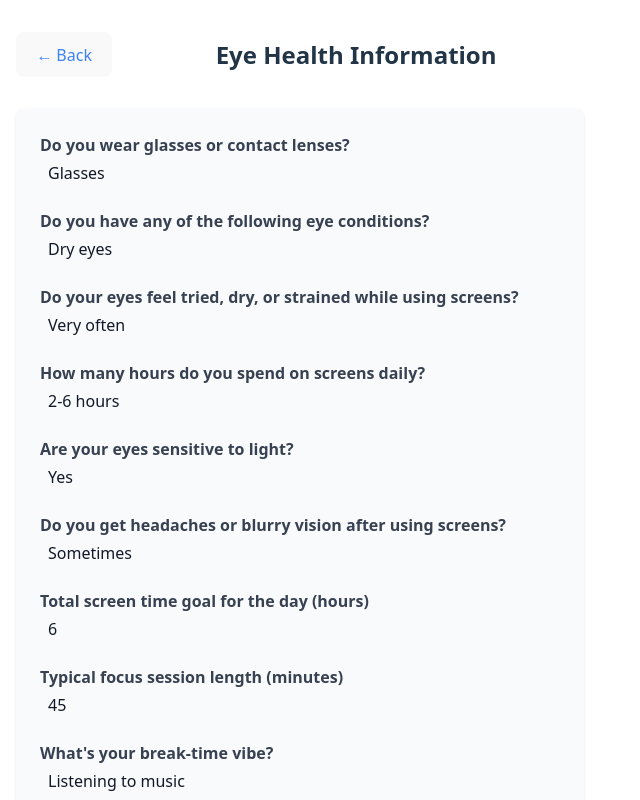
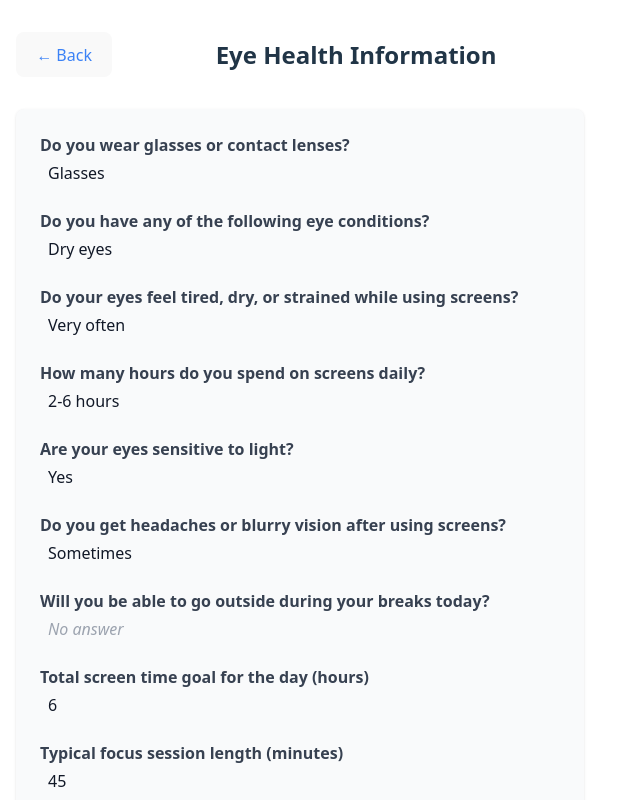
Before and after one commit to KDevs-SpurHacs2025/Blink-Fit, a React (Vite) app in the folder blink-fit-frontend/: page /#/eye-health-info in a window 1280 px wide. Shown: the whole page, without its empty margins (0-640 px from the left). Built offline with nearby package versions, Linux system fonts and the light colour scheme.

Commit message:
feat: global state management and survey modal UI improvements

```diff
--- a/blink-fit-frontend/package.json
+++ b/blink-fit-frontend/package.json
@@ -13,7 +13,8 @@
     "framer-motion": "^12.18.1",
     "react": "^19.1.0",
     "react-dom": "^19.1.0",
-    "react-router-dom": "^7.6.2"
+    "react-router-dom": "^7.6.2",
+    "zustand": "^5.0.5"
   },
   "devDependencies": {
     "@eslint/js": "^9.25.0",
--- a/blink-fit-frontend/src/data/questions.js
+++ b/blink-fit-frontend/src/data/questions.js
@@ -4,65 +4,74 @@ const questions = [
     name: "wearGlasses",
     question: "Do you wear glasses or contact lenses?",
     options: [
-      "I don't wear any",
-      "Glasses",
-      "Contact Lenses"
-    ]
+      { text: "I don't wear any", level: 0 },
+      { text: "Glasses", level: 0 },
+      { text: "Contact Lenses", level: 0 },
+    ],
   },
   {
     type: "choice",
     name: "eyeConditions",
     question: "Do you have any of the following eye conditions?",
     options: [
-      "Dry eyes",
-      "Astigmatism",
-      "Myopia (Nearsightedness)",
-      "Hyperopia (Farsightedness)",
-      "Glaucoma",
-      "None of the above",
-      "I'm not sure"
-    ]
+      { text: "Dry eyes", level: 0 },
+      { text: "Astigmatism", level: 0 },
+      { text: "Myopia (Nearsightedness)", level: 0 },
+      { text: "Hyperopia (Farsightedness)", level: 0 },
+      { text: "Glaucoma", level: 0 },
+      { text: "None of the above", level: 0 },
+      { text: "I'm not sure", level: 0 },
+    ],
   },
-    {
+  {
     type: "choice",
     name: "eyeStrain",
-    question: "Do your eyes feel tried, dry, or strained while using screens?",
+    question: "Do your eyes feel tired, dry, or strained while using screens?",
     options: [
-      "Very often",
-      "Sometimes",
-      "Rarely",
-      "Never"
-    ]
+      { text: "Very often", level: 0 },
+      { text: "Sometimes", level: 0 },
+      { text: "Rarely", level: 0 },
+      { text: "Never", level: 0 },
+    ],
   },
-    {
+  {
     type: "choice",
     name: "screenHours",
     question: "How many hours do you spend on screens daily?",
     options: [
-      "Less than 2 hours",
-      "2-6 hours",
-      "More than 6 hours"
-    ]
+      { text: "Less than 2 hours", level: 0 },
+      { text: "2-6 hours", level: 0 },
+      { text: "More than 6 hours", level: 0 },
+    ],
   },
-    {
+  {
     type: "choice",
     name: "lightSensitive",
     question: "Are your eyes sensitive to light?",
     options: [
-      "Yes",
-      "No",
-      "Not sure"
-    ]
+      { text: "Yes", level: 0 },
+      { text: "No", level: 0 },
+      { text: "Not sure", level: 0 },
+    ],
   },
-    {
+  {
     type: "choice",
     name: "headaches",
     question: "Do you get headaches or blurry vision after using screens?",
     options: [
-      "Yes",
-      "No",
-      "Sometimes"
-    ]
+      { text: "Yes", level: 0 },
+      { text: "No", level: 0 },
+      { text: "Sometimes", level: 0 },
+    ],
+  },
+  {
+    type: "choice",
+    name: "goOutside",
+    question: "Will you be able to go outside during your breaks today?",
+    options: [
+      { text: "Yes", level: 0 },
+      { text: "No", level: 0 },
+    ],
   },
   {
     type: "input",
@@ -80,7 +89,13 @@ const questions = [
     type: "input",
     question: "What's your break-time vibe?",
     inputType: "text",
-    name: "breakVibe",
+    name: "breakPreference",
+  },
+  {
+    type: "input",
+    question: "Do you have a favorite snack during breaks?",
+    inputType: "text",
+    name: "favoriteSnack",
   },
 ];
 
--- a/blink-fit-frontend/src/pages/Login.jsx
+++ b/blink-fit-frontend/src/pages/Login.jsx
@@ -1,5 +1,5 @@
 import { useNavigate } from "react-router-dom";
-import PrimaryButton from "../components/PrimaryButton";
+import useUserStore from "../store/userStore";
 
 const handleStartEyeTracking = () => {
   const trackerUrl = chrome.runtime.getURL("tracker.html");
@@ -8,6 +8,15 @@ const handleStartEyeTracking = () => {
 
 export default function Login() {
   const navigate = useNavigate();
+  const setUser = useUserStore((state) => state.setUser);
+
+  // Simulate a Google login by setting a user
+  // In a real application, you would handle the OAuth flow here
+  const handleGoogleLogin = () => {
+    setUser({ id: "janeDoe@gmail.com", pwd: "!Jane123" });
+    navigate("/survey");
+  };
+
   return (
     <div className="w-full h-full flex flex-col items-center justify-between bg-bg-color text-center pt-40 pb-20">
       <div>
@@ -21,8 +30,8 @@ export default function Login() {
           Continue with Google
         </PrimaryButton>
         <button
-          onClick={() => navigate("/loading")}
-          className="w-full font-normal border border-primary py-3 rounded-lg hover:bg-opacity-90 mb-4 transition"
+          onClick={handleGoogleLogin}
+          className="bg-green-500 w-full text-black py-2 px-4 rounded-lg hover:bg-opacity-90 w-full mb-4 transition"
         >
           Enter as guest
         </button>
--- a/blink-fit-frontend/src/pages/Survey.jsx
+++ b/blink-fit-frontend/src/pages/Survey.jsx
@@ -2,7 +2,8 @@ import React, { useState } from "react";
 import { motion, AnimatePresence } from "framer-motion";
 import { useNavigate } from "react-router-dom";
 import questions from "../data/questions";
-import PrimaryButton from "../components/PrimaryButton";
+import useUserStore from "../store/userStore";
+import ConfirmModal from "../components/ConfirmModal";
 
 const choiceQuestions = questions.filter((q) => q.type === "choice");
 const inputQuestions = questions.filter((q) => q.type === "input");
@@ -10,8 +11,11 @@ const inputQuestions = questions.filter((q) => q.type === "input");
 export default function Survey() {
   const [step, setStep] = useState(1);
   const [answers, setAnswers] = useState({});
+  const [showModal, setShowModal] = useState(false);
+  const [modalPayload, setModalPayload] = useState(null);
   const progress = step === 1 ? "50%" : "100%";
   const navigate = useNavigate();
+  const setSurveyAnswers = useUserStore((state) => state.setSurveyAnswers);
 
   const allChoicesAnswered = choiceQuestions.every((q) => answers[q.name]);
   const allInputsFilled = inputQuestions.every((q) => {
@@ -29,13 +33,105 @@ export default function Survey() {
     setStep(2);
   };
 
+  function buildApiPayload() {
+    // 객관식(quiz) 변환
+    const quiz = choiceQuestions.map((q, idx) => {
+      const selected = q.options.find((opt) => opt.text === answers[q.name]);
+      return {
+        questionId: idx + 1,
+        answer: answers[q.name],
+        level: selected ? selected.level : 0,
+      };
+    });
+    // 주관식(subjective) 변환
+    const subjective = {};
+    inputQuestions.forEach((q) => {
+      subjective[q.name] = answers[q.name] || "";
+    });
+    // userId 예시 (실제 userStore에서 가져와도 됨)
+    return {
+      userId: "janeDoe@gmail.com",
+      quiz,
+      subjective,
+    };
+  }
+
   const handleSave = () => {
-    alert("Survey saved!" + JSON.stringify(answers, null, 2));
+    const apiPayload = buildApiPayload();
+    setSurveyAnswers(answers);
+    setModalPayload(apiPayload);
+    setShowModal(true);
+  };
+
+  const handleModalConfirm = () => {
+    setShowModal(false);
     navigate("/routine");
   };
 
+  const handleModalCancel = () => {
+    setShowModal(false);
+  };
+
+  const renderModalContent = () => {
+    if (!modalPayload) return null;
+    // Map questionId to question text for quiz
+    const quizMap = {};
+    choiceQuestions.forEach((q, idx) => {
+      quizMap[idx + 1] = q.question;
+    });
+    // Map subjective name to question text
+    const subjectiveMap = {};
+    inputQuestions.forEach((q) => {
+      subjectiveMap[q.name] = q.question;
+    });
+    return (
+      <div className="text-left">
+        <h3 className="font-semibold mb-2 text-sm">Quiz Answers</h3>
+        <ul className="mb-3 list-disc pl-4 text-xs">
+          {modalPayload.quiz.map((item) => (
+            <li
+              key={item.questionId}
+              className="mb-1 flex gap-1 items-start whitespace-normal break-words"
+            >
+              <span className="font-medium whitespace-normal break-words">
+                {quizMap[item.questionId]}:
+              </span>
+              <span className="whitespace-normal break-words text-gray-700">
+                {item.answer}
+              </span>
+            </li>
+          ))}
+        </ul>
+        <h3 className="font-semibold mb-2 text-sm">Your Info</h3>
+        <ul className="list-disc pl-4 text-xs">
+          {Object.entries(modalPayload.subjective).map(([key, value]) => (
+            <li
+              key={key}
+              className="mb-1 flex gap-1 items-start whitespace-normal break-words"
+            >
+              <span className="font-medium whitespace-normal break-words">
+                {subjectiveMap[key]}:
+              </span>
+              <span className="whitespace-normal break-words text-gray-700">
+                {value}
+              </span>
+            </li>
+          ))}
+        </ul>
+      </div>
+    );
+  };
+
   return (
-    <div className="w-full h-full flex items-center justify-center bg-bg-color overflow-hidden">
+    <div className="w-full h-full flex items-center justify-center bg-gray-100 overflow-hidden">
+      {showModal && (
+        <ConfirmModal
+          title="Confirm Your Answers"
+          message={renderModalContent()}
+          onConfirm={handleModalConfirm}
+          onCancel={handleModalCancel}
+        />
+      )}
       <div className="w-3/4 h-full flex flex-col items-center">
         {/* Progress bar */}
         <div className="w-3/4 h-2 bg-[#D9D9D9] rounded-full mt-10 mb-12">
@@ -72,10 +168,12 @@ export default function Survey() {
                             type="radio"
                             name={q.name}
                             className="form-radio"
-                            checked={answers[q.name] === option}
-                            onChange={() => handleInput(q.name, option)}
+                            checked={answers[q.name] === option.text}
+                            onChange={() =>
+                              handleInput(q.name, option.text, "choice")
+                            }
                           />
-                          <span className="text-sm">{option}</span>
+                          <span className="text-sm">{option.text}</span>
                         </label>
                       ))}
                     </div>
--- /dev/null
+++ b/blink-fit-frontend/src/store/userStore.js
@@ -0,0 +1,14 @@
+import { create } from "zustand";
+
+const useUserStore = create((set) => ({
+  user: {
+    id: "",
+    pwd: "",
+  },
+  surveyAnswers: {},
+  setUser: (user) => set({ user }),
+  setSurveyAnswers: (answers) => set({ surveyAnswers: answers }),
+  resetUser: () => set({ user: { id: "", pwd: "" }, surveyAnswers: {} }),
+}));
+
+export default useUserStore;
```
Also changed, not shown: blink-fit-frontend/public/tracker.js (+48 -25 lines), 1 other file (tests, documents, lock files or other folders).
